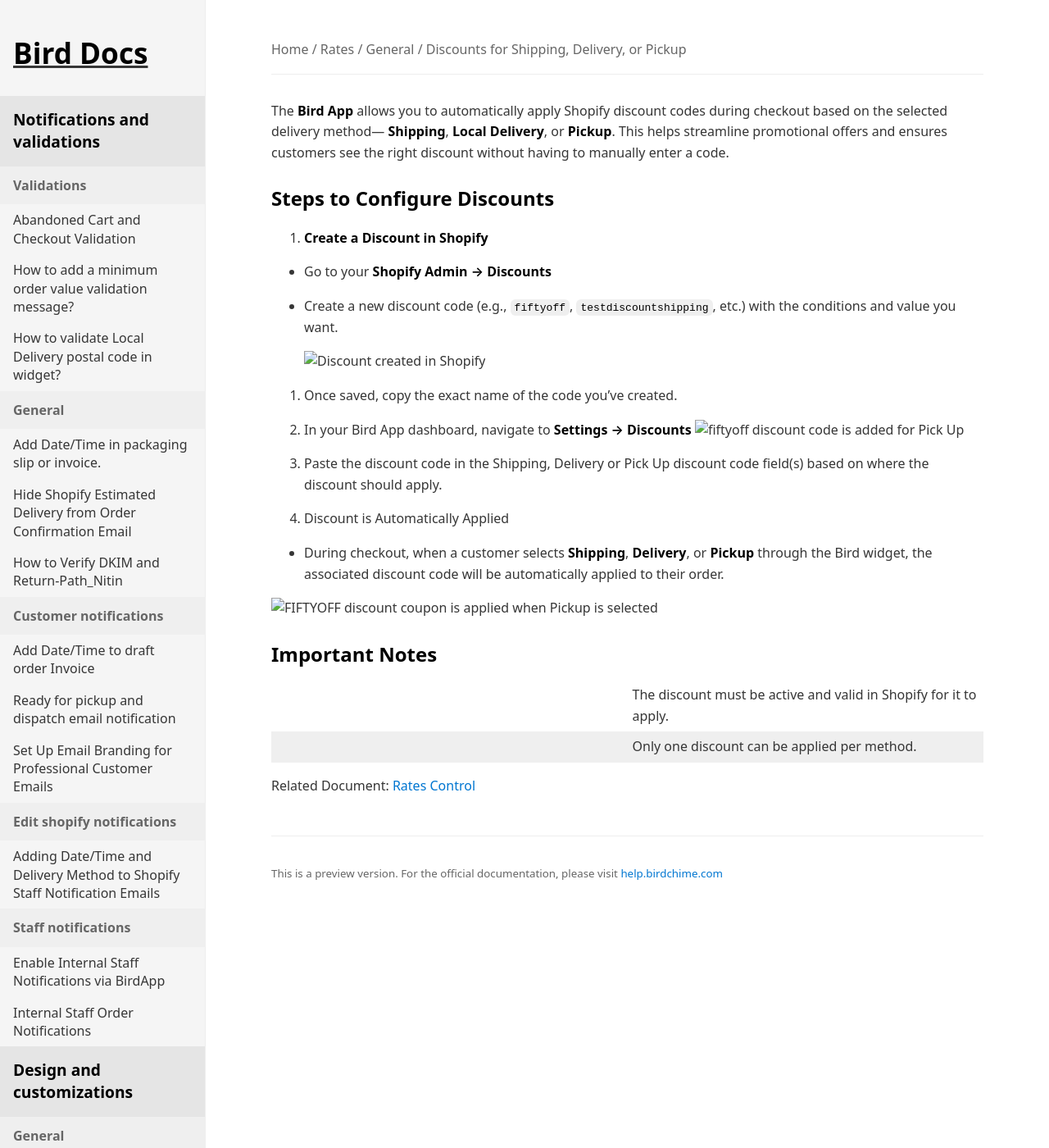
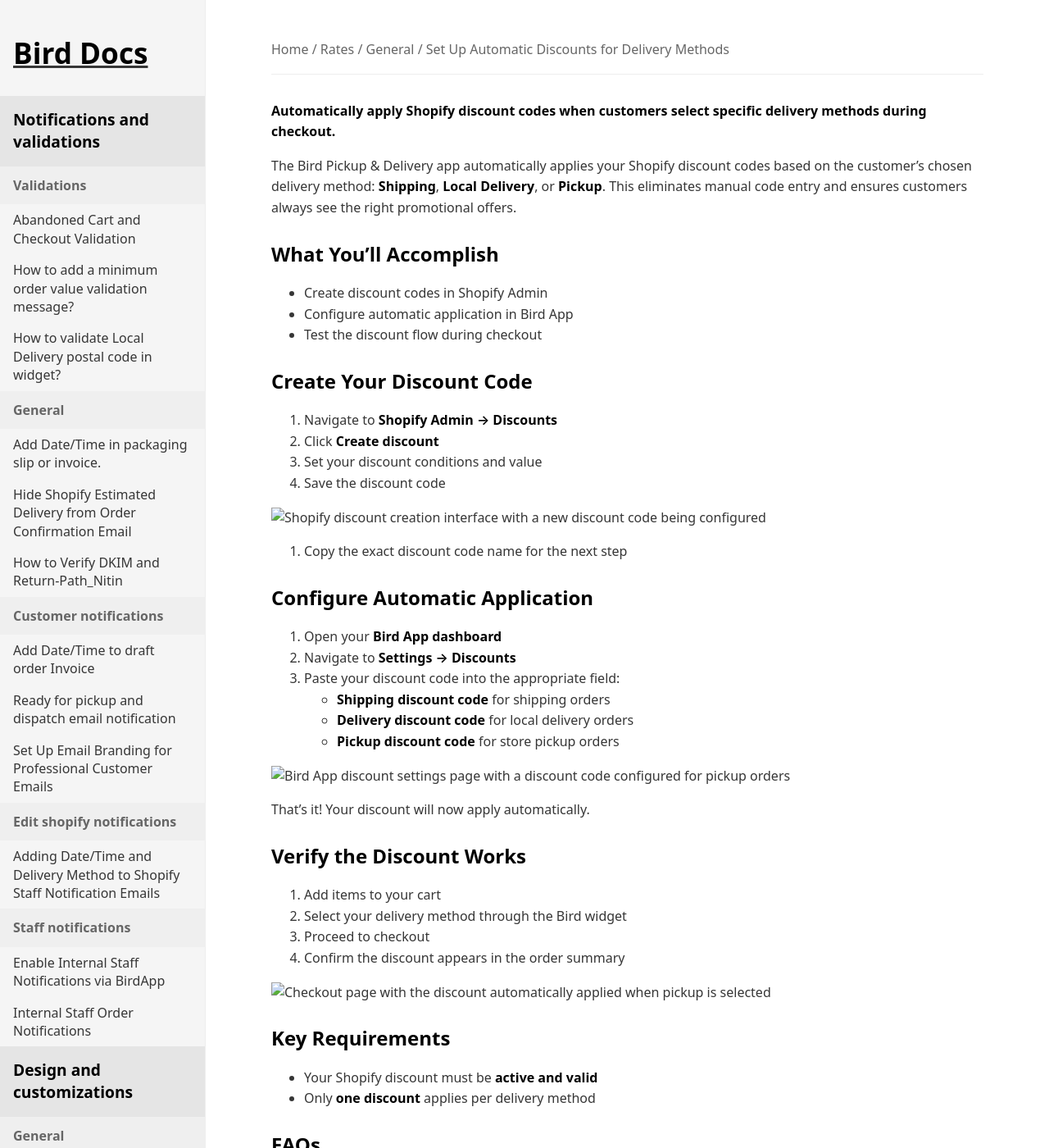
Before and after one commit to atinder/bird-docs, a Jekyll site: the page built from docs/rates/general/discounts-for-shipping-delivery-or-pickup-441cbdbf-79ac-466e-90ca-3f50045633bf.md, in a window 1280 px wide and 1400 px high. Shown: the whole window at 82% size. Built offline with Jekyll 4.4.1, drawn with Linux system fonts in a browser that asks for light colours; some of the changed text lies outside the part shown.

Commit message:
fix: discounts-for-shipping-delivery-or-pickup

```diff
--- a/docs/rates/general/discounts-for-shipping-delivery-or-pickup-441cbdbf-79ac-466e-90ca-3f50045633bf.md
+++ b/docs/rates/general/discounts-for-shipping-delivery-or-pickup-441cbdbf-79ac-466e-90ca-3f50045633bf.md
@@ -1,40 +1,80 @@
 ---
 id: 441cbdbf-79ac-466e-90ca-3f50045633bf
-title: "Discounts for Shipping, Delivery, or Pickup"
+title: "Set Up Automatic Discounts for Delivery Methods"
 category: rates
 section: general
 slug: discounts-for-shipping-delivery-or-pickup
 crisp_updated_at: 1746536378000
 crisp_url: https://help.birdchime.com/en-us/article/discounts-for-shipping-delivery-or-pickup-5tl3ts/
-description: ""
+description: "Learn how to automatically apply Shopify discount codes based on delivery method selection in Bird Pickup & Delivery"
 ---
 
-The **Bird App** allows you to automatically apply Shopify discount codes during checkout based on the selected delivery method— **Shipping**, **Local Delivery**, or **Pickup**. This helps streamline promotional offers and ensures customers see the right discount without having to manually enter a code.
+**Automatically apply Shopify discount codes when customers select specific delivery methods during checkout.**
 
-## Steps to Configure Discounts
+The Bird Pickup & Delivery app automatically applies your Shopify discount codes based on the customer's chosen delivery method: **Shipping**, **Local Delivery**, or **Pickup**. This eliminates manual code entry and ensures customers always see the right promotional offers.
 
-1. **Create a Discount in Shopify**
+## What You'll Accomplish
 
-* Go to your **Shopify Admin → Discounts**
-* Create a new discount code (e.g., `fiftyoff`, `testdiscountshipping`, etc.) with the conditions and value you want.
+- Create discount codes in Shopify Admin
+- Configure automatic application in Bird App
+- Test the discount flow during checkout
 
-    ![Discount created in Shopify](https://storage.crisp.chat/users/helpdesk/website/-/c/a/8/2/ca826b447482b000/image-21_owyiv7.png)
+## Create Your Discount Code
 
-2. Once saved, copy the exact name of the code you've created.
+1. Navigate to **Shopify Admin → Discounts**
+2. Click **Create discount**
+3. Set your discount conditions and value
+4. Save the discount code
 
-3. In your Bird App dashboard, navigate to **Settings → Discounts**
-        ![fiftyoff discount code is added for Pick Up](https://storage.crisp.chat/users/helpdesk/website/-/c/a/8/2/ca826b447482b000/image-22-1_ztnk8t.png)
-4. Paste the discount code in the Shipping, Delivery or Pick Up discount code field(s) based on where the discount should apply.
+![Shopify discount creation interface with a new discount code being configured](https://storage.crisp.chat/users/helpdesk/website/-/c/a/8/2/ca826b447482b000/image-21_owyiv7.png)
 
-6. Discount is Automatically Applied
+5. Copy the exact discount code name for the next step
 
-* During checkout, when a customer selects **Shipping**, **Delivery**, or **Pickup** through the Bird widget, the associated discount code will be automatically applied to their order.
+## Configure Automatic Application
 
-![FIFTYOFF discount coupon is applied when Pickup is selected](https://storage.crisp.chat/users/helpdesk/website/-/c/a/8/2/ca826b447482b000/image-23_e88uby.png)
+1. Open your **Bird App dashboard**
+2. Navigate to **Settings → Discounts**
+3. Paste your discount code into the appropriate field:
+   - **Shipping discount code** for shipping orders
+   - **Delivery discount code** for local delivery orders
+   - **Pickup discount code** for store pickup orders
 
-## Important Notes
+![Bird App discount settings page with a discount code configured for pickup orders](https://storage.crisp.chat/users/helpdesk/website/-/c/a/8/2/ca826b447482b000/image-22-1_ztnk8t.png)
 
-|| The discount must be active and valid in Shopify for it to apply.
-|| Only one discount can be applied per method.
+That's it! Your discount will now apply automatically.
 
-Related Document: [Rates Control](https://help.birdchime.com/en-us/article/rates-control-jjcrrp/)
+## Verify the Discount Works
+
+1. Add items to your cart
+2. Select your delivery method through the Bird widget
+3. Proceed to checkout
+4. Confirm the discount appears in the order summary
+
+![Checkout page with the discount automatically applied when pickup is selected](https://storage.crisp.chat/users/helpdesk/website/-/c/a/8/2/ca826b447482b000/image-23_e88uby.png)
+
+## Key Requirements
+
+- Your Shopify discount must be **active and valid**
+- Only **one discount** applies per delivery method
+
+## FAQs
+
+##### Can I use the same discount code for multiple delivery methods?
+No, each delivery method requires a separate discount code configuration in the Bird App.
+
+##### What happens if my Shopify discount expires?
+The discount will not apply automatically. Ensure your discount remains active in Shopify Admin.
+
+##### Can customers still manually enter discount codes?
+Yes, customers can still manually enter discount codes that aren't configured for automatic application.
+
+##### Do these discounts work with other Shopify apps?
+The automatic application works independently of other apps, but conflicts may occur with apps that modify checkout behavior.
+
+For more general questions, see our main [FAQs page](https://help.birdchime.com/en-us/category/faqs-1ygmxau/).
+
+## Related Articles
+
+- [Rates Control](https://help.birdchime.com/en-us/article/rates-control-jjcrrp/) - Manage your delivery and pickup rates
+- [Configure Delivery Rates](https://help.birdchime.com/en-us/article/configure-delivery-rates-1xbrder/) - Set up delivery pricing
+- [Configure Pickup Rates](https://help.birdchime.com/en-us/article/configure-pickup-rates-1n7gumb/) - Set up pickup pricing
```
